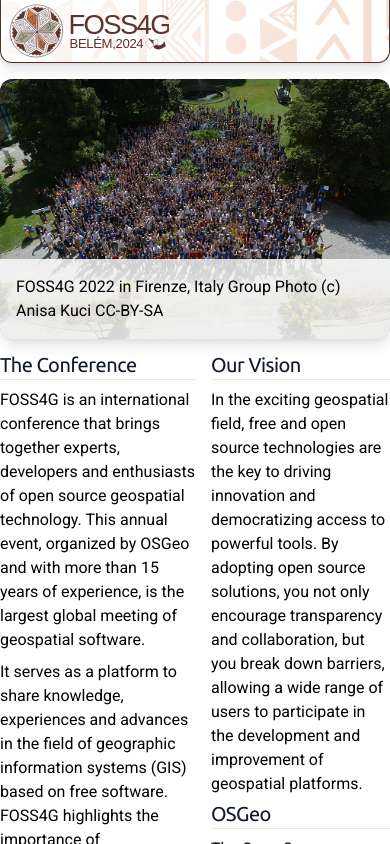
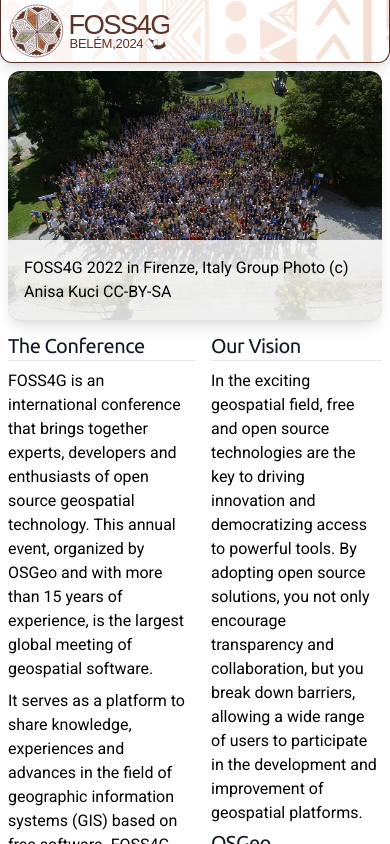
Before and after one commit to FOSS4G-2024-Belem/foss4g-2024-belem.github.io, a Next.js app: page /about in a window 390 px wide. Shown: the top 844 px of the page. Built offline with nearby package versions, Linux system fonts and the light colour scheme.

Commit message:
update mdx default layout

```diff
--- a/src/components/layout.tsx
+++ b/src/components/layout.tsx
@@ -16,5 +16,5 @@ export default function Layout({ children }: PropsWithChildren) {
 }
 
 const MDXLayout = ({ children }: PropsWithChildren) => {
-  return <main className="mx-auto max-w-6xl my-4">{children}</main>;
+  return <main className="sm:mx-auto max-w-6xl mx-2 my-2 sm:my-4">{children}</main>;
 };
```
